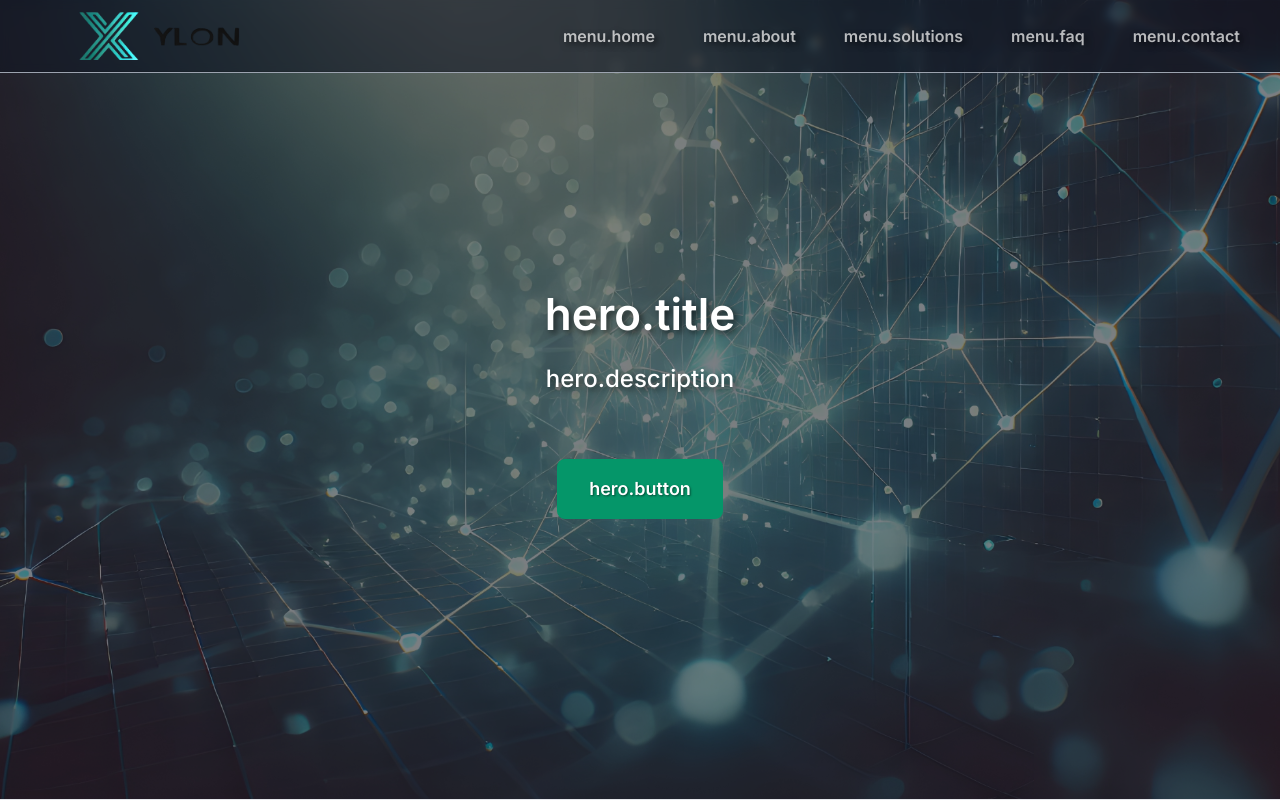
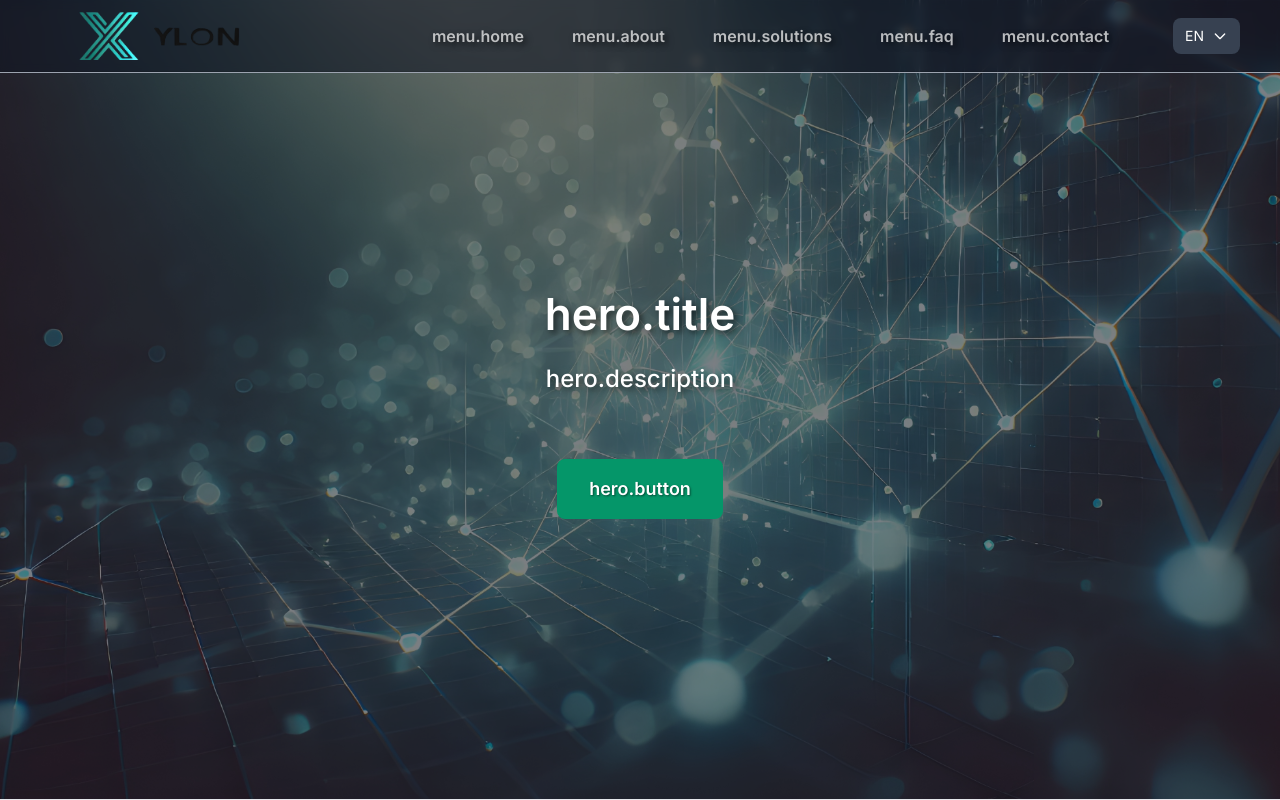
Before and after one commit to X-spec7/xylon-landing, a Next.js app: page /en in a window 1280 px wide. Built offline with nearby package versions, Linux system fonts and the light colour scheme; what i18next-resources-to-backend would draw is missing.

Commit message:
feat: create language switch button

```diff
--- a/src/components/Layout/Header/index.tsx
+++ b/src/components/Layout/Header/index.tsx
@@ -1,7 +1,7 @@
 "use client"
 
 import Link from "next/link"
-import { usePathname } from "next/navigation"
+import { useRouter, usePathname } from "next/navigation"
 import { useState } from "react"
 import Image from "next/image"
 
@@ -9,14 +9,19 @@ import mainPageMenuData from "./mainPageMenuData"
 import { checkScrollUrl } from "@/util/helper"
 import { SmoothScrollLink } from "@/components/Common"
 import { ISectionProps } from "@/types"
+import { languages } from "@/app/i18n/settings"
 
 const Header: React.FC<ISectionProps> = ({ lng }) => {
 
   const [navbarOpen, setNavbarOpen] = useState(false)
+  const [languageDropdownOpen, setLanguageDropdownOpen] = useState(false)
 
   const navbarToggleHandler = () => {
     setNavbarOpen(!navbarOpen)
   }
+
+  const router = useRouter()
+  const pathname = usePathname()
 
   const sticky = true
 
@@ -29,7 +34,13 @@ const Header: React.FC<ISectionProps> = ({ lng }) => {
     }
   }
 
-  const usePathName = usePathname()
+  const handleLanguageChange = (lang: string) => {
+    setLanguageDropdownOpen(false)
+    router.push(`/${lang}`)
+  }
+  const handleLanguageDropdownClicked = () => {
+    setLanguageDropdownOpen((prev) => !prev)
+  }
 
   return (
     <>
@@ -90,7 +101,7 @@ const Header: React.FC<ISectionProps> = ({ lng }) => {
                           ? <SmoothScrollLink menuItem={menuItem} lng={lng} />
                           : <Link
                             href={menuItem.path}
-                            className={`flex py-2 text-xs lg:mr-0 lg:inline-flex font-semibold lg:px-0 lg:py-6 text-white ${usePathName === menuItem.path
+                            className={`flex py-2 text-xs lg:mr-0 lg:inline-flex font-semibold lg:px-0 lg:py-6 text-white ${pathname === menuItem.path
                               ? "text-white"
                               : "text-white"
                               }`}
@@ -123,6 +134,47 @@ const Header: React.FC<ISectionProps> = ({ lng }) => {
                 </ul>
               </nav>
               {/* Language selection dropdown button */}
+              <div className="relative ml-16">
+                <button
+                  className="flex items-center gap-2 px-3 py-2 text-sm text-white bg-gray-700 rounded-lg hover:bg-gray-600 focus:ring-2 focus:ring-white/70"
+                  id="languageDropdownButton"
+                  onClick={handleLanguageDropdownClicked}
+                  aria-haspopup="true"
+                  aria-expanded="false"
+                >
+                  {lng.toUpperCase()}
+                  <svg
+                    className="w-4 h-4"
+                    xmlns="http://www.w3.org/2000/svg"
+                    fill="none"
+                    viewBox="0 0 24 24"
+                    stroke="currentColor"
+                  >
+                    <path strokeLinecap="round" strokeLinejoin="round" strokeWidth={2} d="M19 9l-7 7-7-7" />
+                  </svg>
+                </button>
+                <ul
+                  className={`absolute mt-2 rounded-md bg-white shadow-lg w-full ${
+                    languageDropdownOpen ? "flex flex-col items-center justify-center"
+                    : "hidden"
+                  }`}
+                  id="languageDropdown"
+                >
+                  {languages.map((lang, index) => (
+                    <li key={lang}>
+                      <button
+                        className={`block w-full px-4 py-2 text-left text-sm text-black ${
+                          index + 1 < languages.length ? "border-b border-black/50"
+                          : ""
+                        }`}
+                        onClick={() => handleLanguageChange(lang)}
+                      >
+                        {lang}
+                      </button>
+                    </li>
+                  ))}
+                </ul>
+              </div>
             </div>
           </div>
         </div>
```
